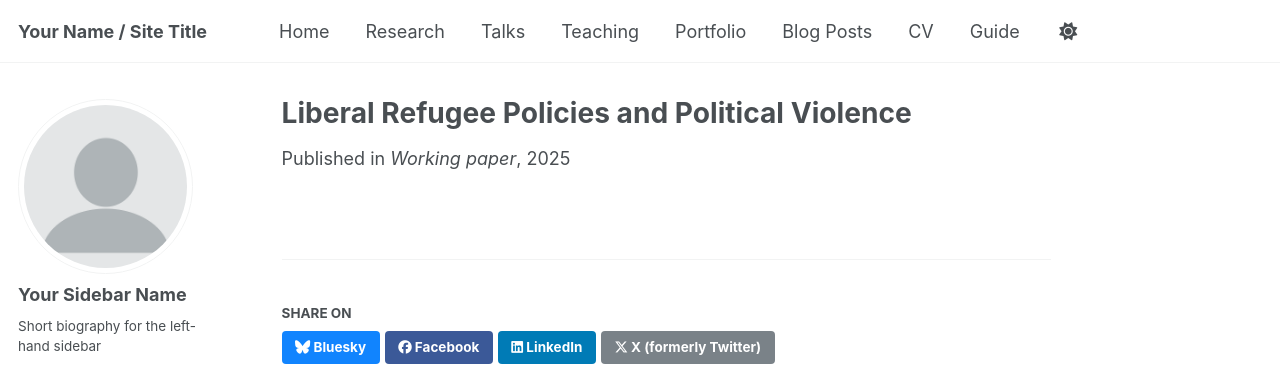
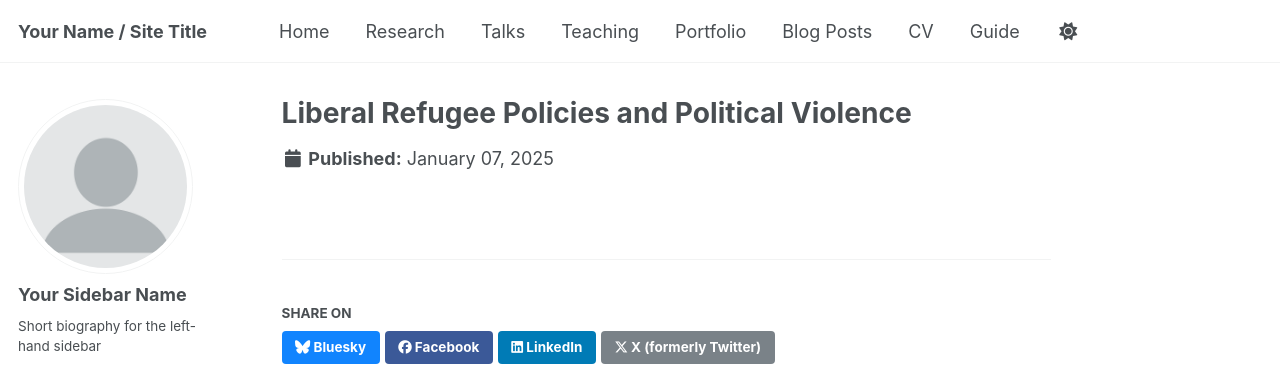
Before and after one commit to zhejun-qiu/zhejun-qiu.github.io, a Jekyll site: the page built from _publications/liberal-refugee-policies-violence.md, in a window 1280 px wide. Shown: the top 366 px of the page. Built offline with Jekyll 4.4.1, drawn with Linux system fonts in a browser that asks for light colours; some web fonts are replaced; a script that is not in the unit is left out; some of the changed lines change nothing that is shown.

Commit message:
Update liberal-refugee-policies-violence.md

```diff
--- a/_publications/liberal-refugee-policies-violence.md
+++ b/_publications/liberal-refugee-policies-violence.md
@@ -1,7 +1,7 @@
 ---
 title: "Liberal Refugee Policies and Political Violence"
-authors: "Christopher W. Blair; Zhejun Qiu; Burcu Savun"
-venue: "Working paper"
+coauthors: "Christopher W. Blair and Burcu Savun"
+status: "Working in Progress"
 date: 2025-01-07
 collection: publications
 permalink: /research/liberal-refugee-policies-violence/
```
